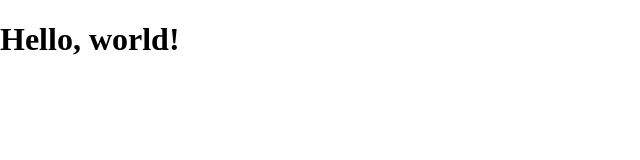
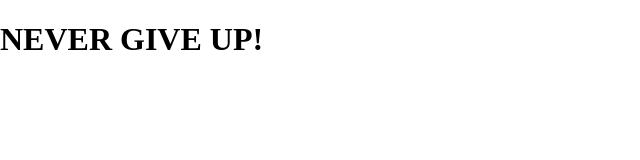
Before and after one commit to AdeptusAstartesW40K/template-test, a plain HTML site: page index.html in a window 1280 px wide. Shown: the whole page, without its empty margins (0-640 px from the left). Drawn offline with Linux system fonts and the light colour scheme.

Commit message:
never give up

```diff
--- a/index.html
+++ b/index.html
@@ -11,7 +11,7 @@
 </head>
 
 <body>
-  <h1>Hello, world!</h1>
+  <h1>NEVER GIVE UP!</h1>
   <!-- Script -->
   <script src="script.js"></script>
 </body>
```
